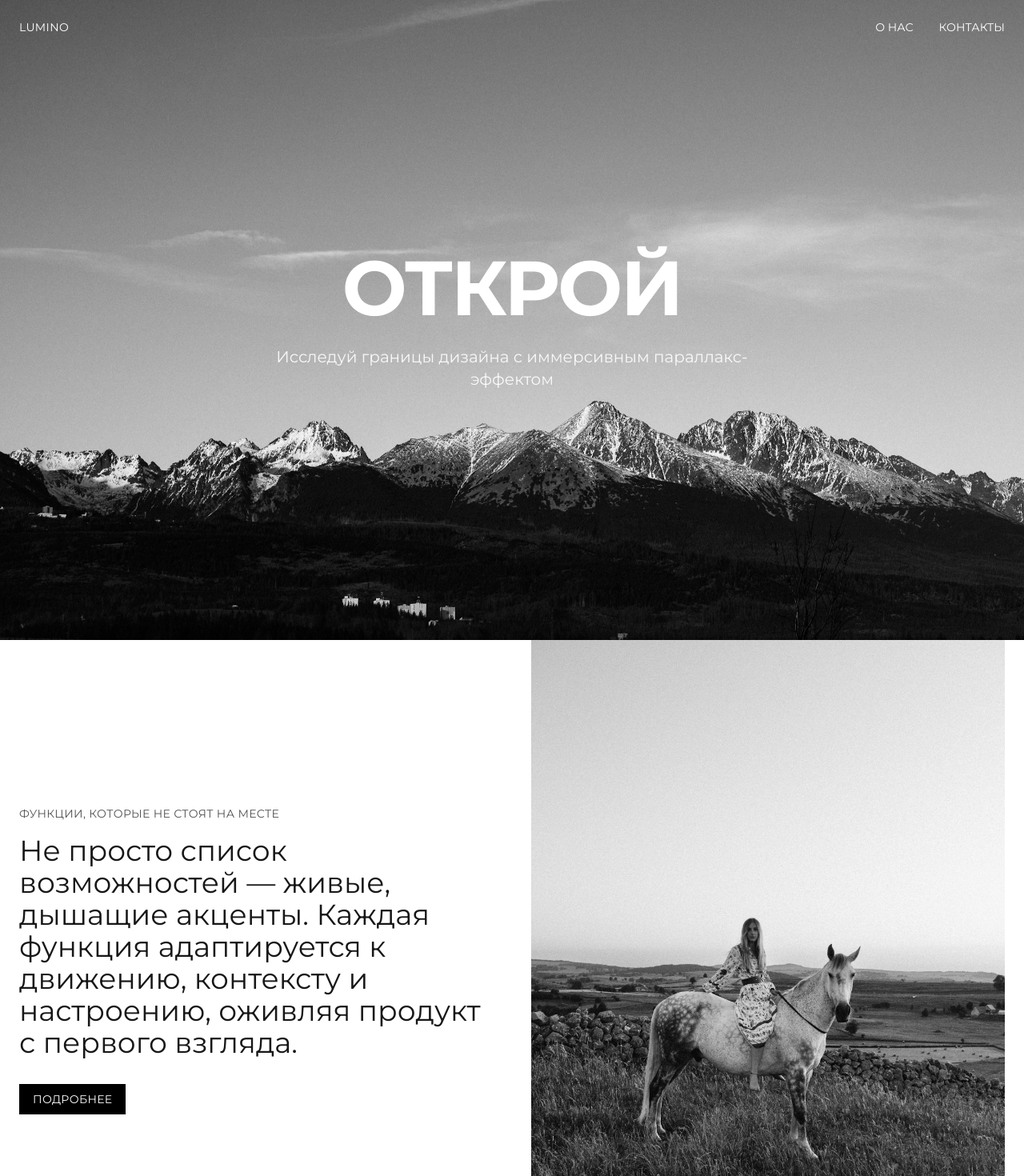
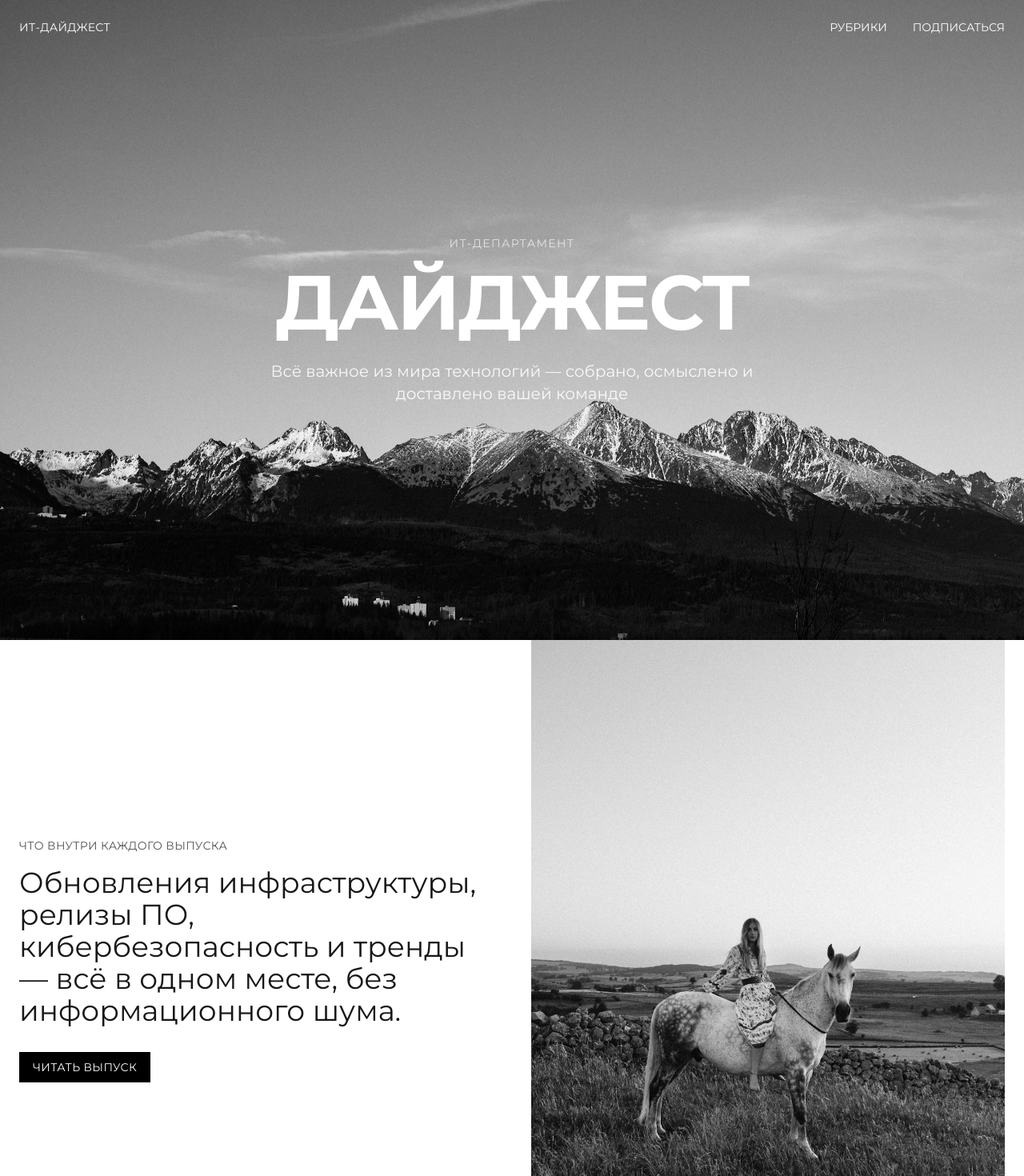
Before and after one commit to pr-poehali-dev/moonlight-harbor-scheme, a React (Vite) app: page / in a window 1280 px wide. Shown: the top 1470 px of the page at 80% size. Built offline with nearby package versions, Linux system fonts and the light colour scheme.

Commit message:
Adapt template to requirements

```diff
--- a/index.html
+++ b/index.html
@@ -16,6 +16,10 @@
     <meta property="og:image:height" content="630">
     <meta property="og:image:alt" content="Lumino Studio — креативное агентство">
     <script src="https://cdn.poehali.dev/intertnal/js/telemetry-min.js"></script>
+      <meta name="pp-name" value="moonlight-harbor-scheme">
+      <script src="https://cdn.poehali.dev/intertnal/js/pp-min-2.js"></script>
+      <script src="https://cdn.poehali.dev/intertnal/js/route-min.js"></script>
+      <script src="https://cdn.poehali.dev/intertnal/js/inspector-min.js"></script>
   </head>
 
 <body>
--- a/src/components/Featured.tsx
+++ b/src/components/Featured.tsx
@@ -9,13 +9,12 @@ export default function Featured() {
         />
       </div>
       <div className="flex-1 text-left lg:h-[800px] flex flex-col justify-center lg:mr-12 lg:order-1">
-        <h3 className="uppercase mb-4 text-sm tracking-wide text-neutral-600">Функции, которые не стоят на месте</h3>
+        <h3 className="uppercase mb-4 text-sm tracking-wide text-neutral-600">Что внутри каждого выпуска</h3>
         <p className="text-2xl lg:text-4xl mb-8 text-neutral-900 leading-tight">
-          Не просто список возможностей — живые, дышащие акценты. Каждая функция адаптируется к движению, контексту и настроению,
-          оживляя продукт с первого взгляда.
+          Обновления инфраструктуры, релизы ПО, кибербезопасность и тренды — всё в одном месте, без информационного шума.
         </p>
         <button className="bg-black text-white border border-black px-4 py-2 text-sm transition-all duration-300 hover:bg-white hover:text-black cursor-pointer w-fit uppercase tracking-wide">
-          Подробнее
+          Читать выпуск
         </button>
       </div>
     </div>
--- a/src/components/Footer.tsx
+++ b/src/components/Footer.tsx
@@ -9,18 +9,39 @@ export default function Footer() {
           <div className="bg-neutral-900 py-4 sm:py-6 lg:py-8 px-4 sm:px-6 h-full w-full flex flex-col justify-between">
             <div className="flex shrink-0 gap-8 sm:gap-12 lg:gap-20">
               <div className="flex flex-col gap-1 sm:gap-2">
-                <h3 className="mb-1 sm:mb-2 uppercase text-neutral-400 text-xs sm:text-sm">О нас</h3>
+                <h3 className="mb-1 sm:mb-2 uppercase text-neutral-400 text-xs sm:text-sm">Рубрики</h3>
                 <a
-                  href="#projects"
+                  href="#infra"
                   className="text-white hover:text-neutral-400 transition-colors duration-300 text-sm sm:text-base"
                 >
-                  Проекты
+                  Инфраструктура
                 </a>
                 <a
-                  href="#mission"
+                  href="#security"
                   className="text-white hover:text-neutral-400 transition-colors duration-300 text-sm sm:text-base"
                 >
-                  Миссия
+                  Безопасность
+                </a>
+                <a
+                  href="#releases"
+                  className="text-white hover:text-neutral-400 transition-colors duration-300 text-sm sm:text-base"
+                >
+                  Релизы
+                </a>
+              </div>
+              <div className="flex flex-col gap-1 sm:gap-2">
+                <h3 className="mb-1 sm:mb-2 uppercase text-neutral-400 text-xs sm:text-sm">Дайджест</h3>
+                <a
+                  href="#archive"
+                  className="text-white hover:text-neutral-400 transition-colors duration-300 text-sm sm:text-base"
+                >
+                  Архив выпусков
+                </a>
+                <a
+                  href="#subscribe"
+                  className="text-white hover:text-neutral-400 transition-colors duration-300 text-sm sm:text-base"
+                >
+                  Подписаться
                 </a>
                 <a
                   href="#contact"
@@ -29,33 +50,12 @@ export default function Footer() {
                   Связаться
                 </a>
               </div>
-              <div className="flex flex-col gap-1 sm:gap-2">
-                <h3 className="mb-1 sm:mb-2 uppercase text-neutral-400 text-xs sm:text-sm">Обучение</h3>
-                <a
-                  href="#news"
-                  className="text-white hover:text-neutral-400 transition-colors duration-300 text-sm sm:text-base"
-                >
-                  Новости
-                </a>
-                <a
-                  href="#learn"
-                  className="text-white hover:text-neutral-400 transition-colors duration-300 text-sm sm:text-base"
-                >
-                  Курсы
-                </a>
-                <a
-                  href="#publications"
-                  className="text-white hover:text-neutral-400 transition-colors duration-300 text-sm sm:text-base"
-                >
-                  Статьи
-                </a>
-              </div>
             </div>
             <div className="flex flex-col sm:flex-row justify-between items-start sm:items-end gap-4 sm:gap-0">
               <h1 className="text-[18vw] sm:text-[16vw] lg:text-[14vw] leading-[0.8] mt-4 sm:mt-6 lg:mt-10 text-white font-bold tracking-tight">
-                LUMINO
+                ИТ
               </h1>
-              <p className="text-white text-sm sm:text-base">{new Date().getFullYear()} Lumino</p>
+              <p className="text-white text-sm sm:text-base">{new Date().getFullYear()} ИТ-Департамент</p>
             </div>
           </div>
         </div>
--- a/src/components/Header.tsx
+++ b/src/components/Header.tsx
@@ -6,19 +6,19 @@ export default function Header({ className }: HeaderProps) {
   return (
     <header className={`absolute top-0 left-0 right-0 z-10 p-6 ${className ?? ""}`}>
       <div className="flex justify-between items-center">
-        <div className="text-white text-sm uppercase tracking-wide">lumino</div>
+        <div className="text-white text-sm uppercase tracking-wide">ИТ-Дайджест</div>
         <nav className="flex gap-8">
           <a
-            href="#about"
+            href="#digest"
             className="text-white hover:text-neutral-400 transition-colors duration-300 uppercase text-sm"
           >
-            О нас
+            Рубрики
           </a>
           <a
-            href="#contact"
+            href="#subscribe"
             className="text-white hover:text-neutral-400 transition-colors duration-300 uppercase text-sm"
           >
-            Контакты
+            Подписаться
           </a>
         </nav>
       </div>
--- a/src/components/Hero.tsx
+++ b/src/components/Hero.tsx
@@ -26,11 +26,12 @@ export default function Hero() {
       </motion.div>
 
       <div className="relative z-10 text-center text-white">
+        <p className="text-sm uppercase tracking-widest mb-4 opacity-70">ИТ-Департамент</p>
         <h1 className="text-5xl md:text-7xl lg:text-8xl font-bold tracking-tight mb-6">
-          ОТКРОЙ
+          ДАЙДЖЕСТ
         </h1>
         <p className="text-lg md:text-xl max-w-2xl mx-auto px-6 opacity-90">
-          Исследуй границы дизайна с иммерсивным параллакс-эффектом
+          Всё важное из мира технологий — собрано, осмыслено и доставлено вашей команде
         </p>
       </div>
     </div>
--- a/src/components/Promo.tsx
+++ b/src/components/Promo.tsx
@@ -26,12 +26,11 @@ export default function Promo() {
       </div>
 
       <h3 className="absolute top-12 right-6 text-white uppercase z-10 text-sm md:text-base lg:text-lg">
-        Анатомия возможностей
+        На острие технологий
       </h3>
 
       <p className="absolute bottom-12 right-6 text-white text-xl sm:text-2xl md:text-3xl lg:text-4xl xl:text-5xl max-w-xs sm:max-w-md md:max-w-lg lg:max-w-xl xl:max-w-5xl z-10">
-        Каждая секция — рамка для твоей истории. Формируй её, миксуй и позволь контенту
-        литься в неожиданные паттерны, заставляя листать дальше.
+        Мы следим за тем, что происходит в ИТ-индустрии, чтобы вы всегда были на шаг впереди.
       </p>
     </div>
   );
```
Also changed, not shown: 1 other file (tests, documents, lock files or other folders).
